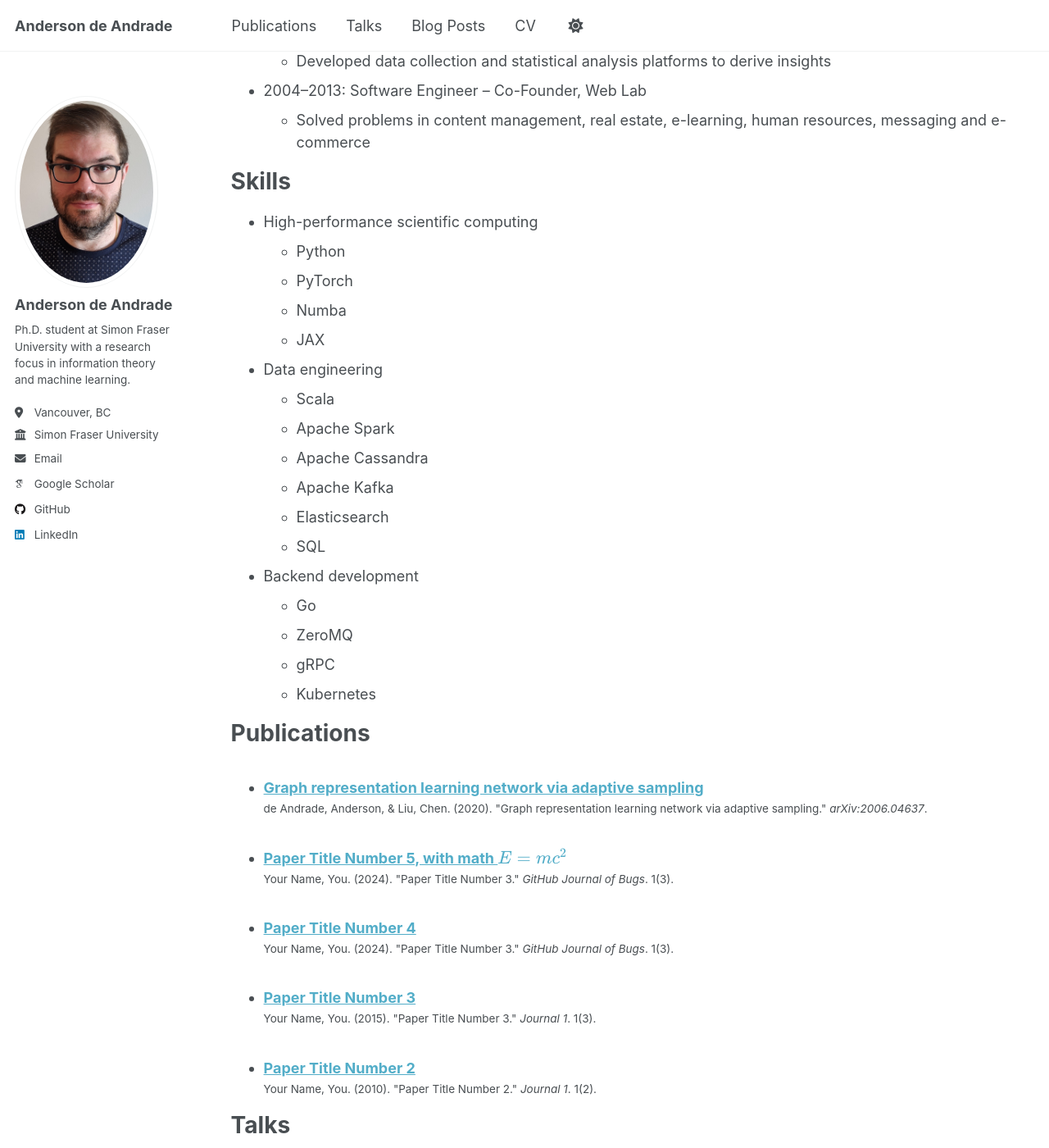
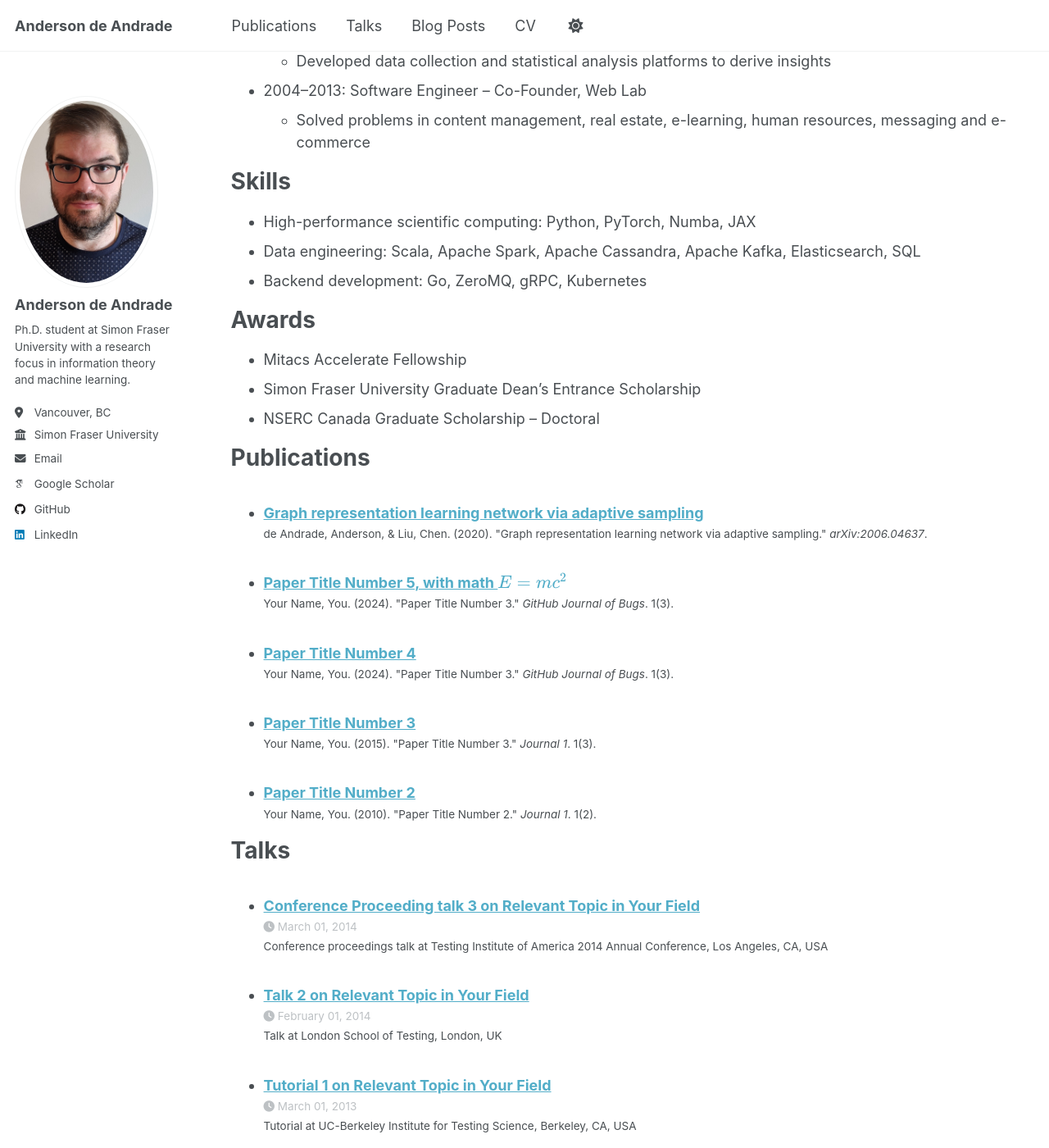
Before and after one commit to adeandrade/adeandrade.github.io, a Jekyll site: the page built from _pages/cv.md, in a window 1280 px wide and 1400 px high, scrolled down 1120 px. Shown: the whole window at 82% size. Built offline with Jekyll 4.4.1, drawn with Linux system fonts in a browser that asks for light colours; some web fonts are replaced; a script that is not in the unit is left out; some of the changed text lies outside the part shown.

Commit message:
Remove Teaching

```diff
--- a/_pages/cv.md
+++ b/_pages/cv.md
@@ -51,23 +51,16 @@ Work experience
 Skills
 ======
 
-* High-performance scientific computing
-  * Python
-  * PyTorch
-  * Numba
-  * JAX
-* Data engineering
-  * Scala
-  * Apache Spark
-  * Apache Cassandra
-  * Apache Kafka
-  * Elasticsearch
-  * SQL
-* Backend development
-  * Go
-  * ZeroMQ
-  * gRPC
-  * Kubernetes
+* High-performance scientific computing: Python, PyTorch, Numba, JAX
+* Data engineering: Scala, Apache Spark, Apache Cassandra, Apache Kafka, Elasticsearch, SQL
+* Backend development: Go, ZeroMQ, gRPC, Kubernetes
+
+Awards
+=====
+
+* Mitacs Accelerate Fellowship
+* Simon Fraser University Graduate Dean's Entrance Scholarship
+* NSERC Canada Graduate Scholarship – Doctoral
 
 Publications
 ======
@@ -82,15 +75,3 @@ Talks
   <ul>{% for post in site.talks reversed %}
     {% include archive-single-talk-cv.html  %}
   {% endfor %}</ul>
-
-Teaching
-======
-
-  <ul>{% for post in site.teaching reversed %}
-    {% include archive-single-cv.html %}
-  {% endfor %}</ul>
-
-Service and leadership
-======
-
-* Currently signed in to 43 different slack teams
```
